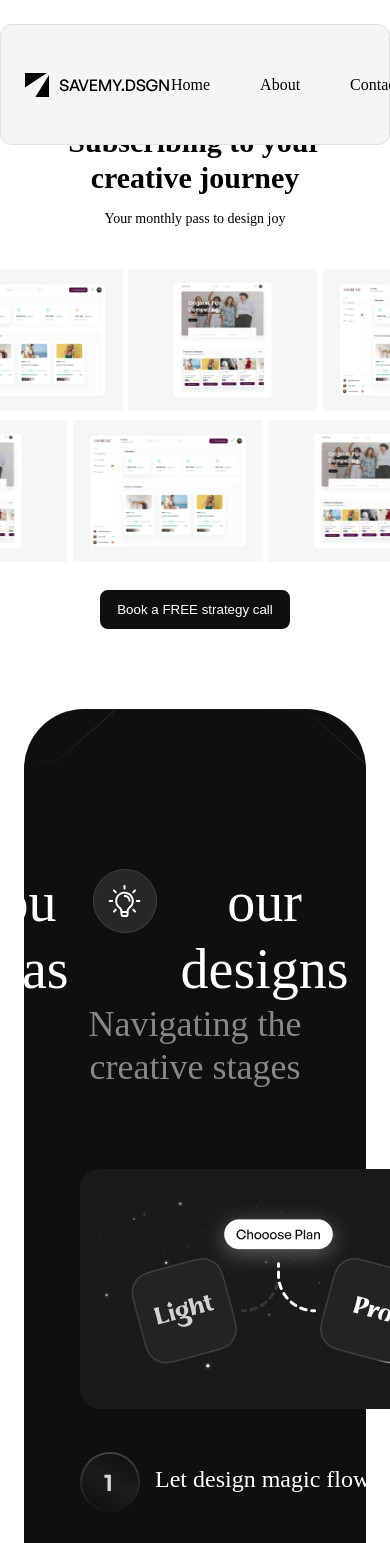
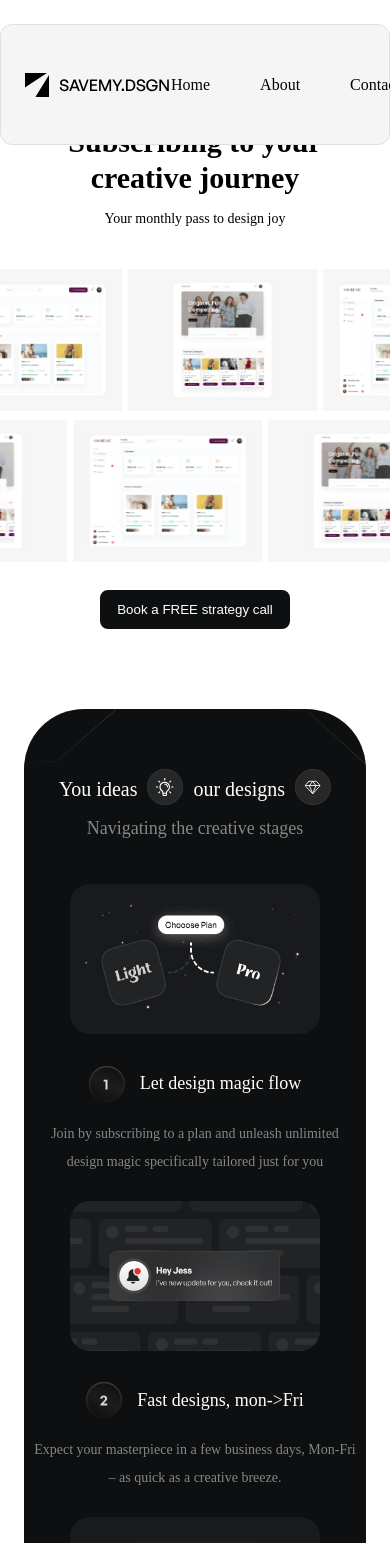
Before and after one commit to NikolayTok/SAVEMYDSGN, a Next.js app: page / in a window 390 px wide. Shown: the top 1543 px of the page. Built offline with nearby package versions, Linux system fonts and the light colour scheme.

Commit message:
responsive stagesItem.scss & stages.scss

```diff
--- a/src/components/Stages.tsx
+++ b/src/components/Stages.tsx
@@ -65,17 +65,13 @@ const Stages = () => {
               image="/images/stages/fast-designs.jpg"
               icon="/images/icons/icon-step2.svg"
               title="Fast designs, mon->Fri"
-              text="Expect your masterpiece in a few
-                        business days, Mon-Fri – as quick
-                        as a creative breeze."
+              text="Expect your masterpiece in a few  business days, Mon-Fri – as quick as a creative breeze."
             />
             <StagesItem
               image="/images/stages/high-quality.jpg"
               icon="/images/icons/icon-step3.svg"
               title="Expect high quality output"
-              text="Let's collaborate to refine your designs
-                        until they mirror your unique vision, all
-                        backed by our guarantee."
+              text="Let's collaborate to refine your designs until they mirror your unique vision, allbacked by our guarantee."
             />
           </div>
         </div>
--- a/src/components/StagesItem.tsx
+++ b/src/components/StagesItem.tsx
@@ -12,27 +12,29 @@ interface StagesItemProps {
 
 const StagesItem = ({ image, title, text, icon }: StagesItemProps) => {
 	return (
-    <div className="stages-item">
-      <div className="stages-item__img-box">
+		<div className='stages-item'>
+			<div className='stages-item__img-box'>
 				<Image
-          className="stages-item__img"
+					className='stages-item__img'
 					width={410}
 					height={240}
 					src={image}
 					alt={title}
 				/>
 			</div>
-      <div className="stages-item__info">
+			<div className='stages-item__info'>
+				<div className='stages-item__info-top'>
 					<Image
-            className="stages-item__icon"
+						className='stages-item__info-top_icon'
 						width={60}
 						height={60}
 						src={icon}
-            alt="icon"
+						alt='icon'
 					/>
-          <h3 className="stages-item__title">{title}</h3>
+					<h3 className='stages-item__info-top_title'>{title}</h3>
 				</div>
-        <p className="stages-item__text">{text}</p>
+				<p className='stages-item__info-text'>{text}</p>
+			</div>
 		</div>
 	);
 };
--- a/src/styles/stages-item.scss
+++ b/src/styles/stages-item.scss
@@ -1,35 +1,114 @@
 .stages-item {
-  max-width: 410px;
+	width: 370px;
 	line-height: 1.2;
+	display: flex;
+	flex-direction: column;
+	gap: 24px;
 
 	&__img-box {
-    max-width: 410px;
+		width: 370px;
 		height: 240px;
 		border-radius: 20px;
-    margin-bottom: 24px;
 
 		img {
+			width: 100%;
 			border-radius: 20px;
 		}
 	}
 
 	&__info {
+		width: 385px;
+
+		&-top {
 			display: flex;
 			align-items: center;
 			gap: 15px;
 			margin-bottom: 10px;
-  }
 
-  &__title {
+			&_title {
 				color: var(--text-color-white);
 				font-size: 24px;
 				font-weight: 500;
 				margin: 32px 0 36px 0;
 			}
+		}
 
-  &__text {
+		&-text {
 			color: var(--text-color-gray);
 			font-size: 20px;
 			font-weight: 500;
 		}
 	}
+}
+
+@media (max-width: 925px) {
+	.stages-item {
+		width: 100%;
+		justify-content: space-between;
+		flex-direction: row;
+	}
+}
+
+@media (max-width: 865px) {
+	.stages-item {
+		&__img-box {
+			width: 300px;
+			height: 200px;
+
+			img {
+				height: 100%;
+			}
+		}
+	}
+}
+
+@media (max-width: 740px) {
+	.stages-item {
+		&__img-box {
+			width: 250px;
+			height: 150px;
+		}
+
+		&__info-top_title {
+			font-size: 18px;
+			margin: 15px 0;
+		}
+
+		&__info-text {
+			font-size: 14px;
+			line-height: 2;
+		}
+	}
+}
+
+@media (max-width: 620px) {
+	.stages-item {
+		flex-direction: column;
+		align-items: center;
+		text-align: center;
+
+		&__info-top {
+			justify-content: center;
+		}
+
+		&__info {
+			width: 100%;
+
+			img {
+				width: 48px;
+				height: auto;
+			}
+		}
+	}
+}
+
+@media (max-width: 505px) {
+	.stages-item {
+		&__info {
+			img {
+				width: 36px;
+				height: auto;
+			}
+		}
+	}
+}
--- a/src/styles/stages.scss
+++ b/src/styles/stages.scss
@@ -17,6 +17,7 @@
 		display: flex;
 		justify-content: center;
 		align-items: center;
+		vertical-align: middle;
 	}
 
 	&__title {
@@ -40,5 +41,100 @@
 		display: flex;
 		gap: 25px;
 		flex-wrap: wrap;
+		justify-content: space-around;
 	}
 }
+
+@media (max-width: 925px) {
+	.stages {
+		&__wrapper {
+			padding: 160px 25px 90px;
+		}
+
+		&__list {
+			flex-direction: column;
+			justify-content: flex-start;
+		}
+	}
+}
+
+@media (max-width: 865px) {
+	.stages {
+		&__wrapper {
+			padding-top: 125px;
+		}
+
+		&__title {
+			font-size: 36px;
+		}
+
+		&__sub-title {
+			font-size: 24px;
+			margin-bottom: 45px;
+		}
+	}
+}
+
+@media (max-width: 620px) {
+	.stages {
+		&__wrapper {
+			padding-top: 95px;
+		}
+
+		&__title {
+			font-size: 28px;
+			line-height: 1.8;
+			gap: 10px;
+
+			svg {
+				width: 48px;
+				height: auto;
+			}
+		}
+
+		&__sub-title {
+			font-size: 20px;
+		}
+	}
+}
+
+@media (max-width: 505px) {
+	.stages {
+		&__wrapper {
+			padding: 60px 10px;
+		}
+
+		&__title {
+			font-size: 20px;
+			line-height: 2;
+
+			svg {
+				width: 36px;
+				height: auto;
+			}
+		}
+
+		&__sub-title {
+			font-size: 18px;
+		}
+	}
+}
+
+@media (max-width: 345px) {
+	.stages {
+		&__title {
+			font-size: 18px;
+			line-height: 1.2;
+
+			svg {
+				width: 24px;
+				height: auto;
+			}
+		}
+
+		&__sub-title {
+			font-size: 16px;
+			margin-bottom: 30px;
+		}
+	}
+}
```
Lines whose indentation alone changed are shown as unchanged.
